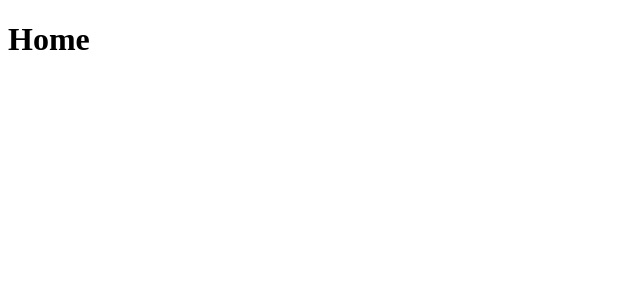
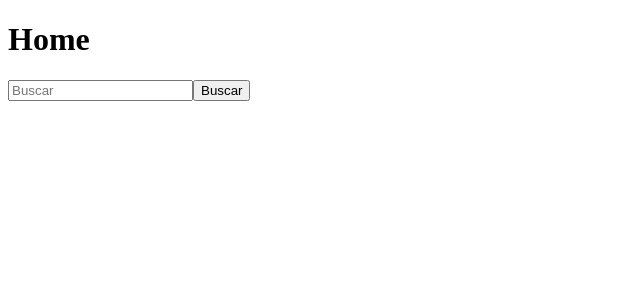
Before and after one commit to xPedro2212/car-review-web, a React (Vite) app: page / in a window 1280 px wide. Shown: the top 300 px of the page, without its empty margins (0-640 px from the left). Built offline with nearby package versions, Linux system fonts and the light colour scheme.

Commit message:
add home page with car search

```diff
--- a/src/pages/Home.jsx
+++ b/src/pages/Home.jsx
@@ -1,8 +1,40 @@
+import { useState } from 'react'
+import { useNavigate } from 'react-router-dom'
+import api from '../services/api'
 function Home() {
-  return (
-    <div>
-      <h1>Home</h1>
-    </div>
+    const [cars, setCars] = useState([])
+    const [search, setSearch] = useState('')
+    const navigate = useNavigate()
+
+    async function handleSubmit(e) {
+        e.preventDefault()
+        try {
+            const response = await api.get('/cars?brand=' + search)
+            setCars(response.data)
+        } catch (error) {
+            alert(error.response?.data?.message || 'Email ou senha incorretos')
+        }
+
+    }
+    return (
+        <div>
+            <h1>Home</h1>
+            <form onSubmit={handleSubmit}>
+                <input
+                    type="text"
+                    placeholder="Buscar"
+                    value={search}
+                    onChange={(e) => setSearch(e.target.value)}
+                />
+                <button type="submit">Buscar</button>
+            </form>
+            {cars.map((car) => (
+                <div key={car.id}>
+                    <p>{car.brand} {car.model} {car.year}</p>
+                </div>
+            ))}
+        </div>
+
   )
 }
 
```
